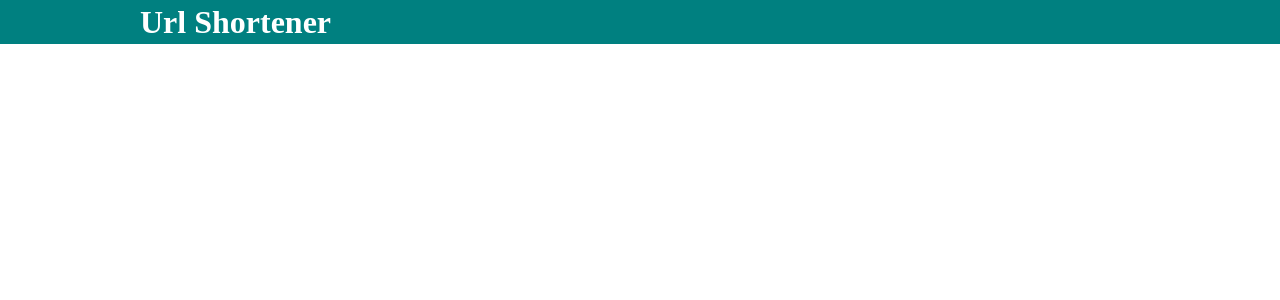
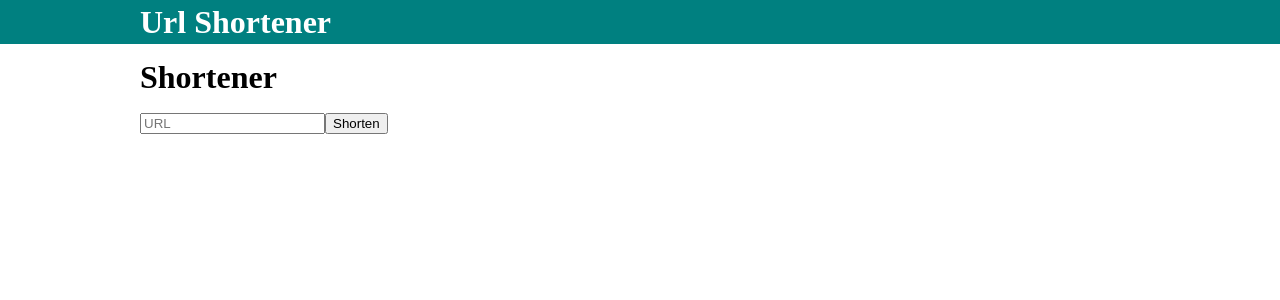
Before and after one commit to stastakh/url-shortener, an Angular app: page /shortener in a window 1280 px wide. Before the commit this address led to /. Shown: the top 300 px of the page. Built offline with nearby package versions, Linux system fonts and the light colour scheme.

Commit message:
Create shortener page

```diff
--- a/src/app/app-routing.module.ts
+++ b/src/app/app-routing.module.ts
@@ -1,10 +1,12 @@
 import { NgModule } from '@angular/core';
 import { Routes, RouterModule } from '@angular/router';
 import { WelcomeComponent } from './welcome/welcome.component';
+import { ShortenerComponent } from './shortener/shortener.component';
 
 
 const routes: Routes = [
-  { path: '', component: WelcomeComponent }
+  { path: '', component: WelcomeComponent },
+  { path: 'shortener', component: ShortenerComponent }
 ];
 
 @NgModule({
--- /dev/null
+++ b/src/app/shortener/shortener.component.html
@@ -0,0 +1,6 @@
+<h1>Shortener</h1>
+
+<div>
+  <input type="text" placeholder="URL" [(ngModel)]='url'>
+  <button (click)='onSubmit()'>Shorten</button>
+</div>
--- /dev/null
+++ b/src/app/shortener/shortener.component.ts
@@ -0,0 +1,22 @@
+import { Component, OnInit } from '@angular/core';
+
+@Component({
+  selector: 'app-shortener',
+  templateUrl: './shortener.component.html',
+  styleUrls: ['./shortener.component.css']
+})
+export class ShortenerComponent implements OnInit {
+  url = '';
+
+  constructor() { }
+
+  ngOnInit() {}
+
+  onSubmit() {
+    if (!this.url) {
+      return;
+    }
+
+    // process url
+  }
+}
```
Also changed, not shown: src/app/app.module.ts (+6 -2 lines), src/app/welcome/welcome.component.html (+3 -0 lines), src/app/shortener/shortener.component.css (added), 1 other file (tests, documents, lock files or other folders).
